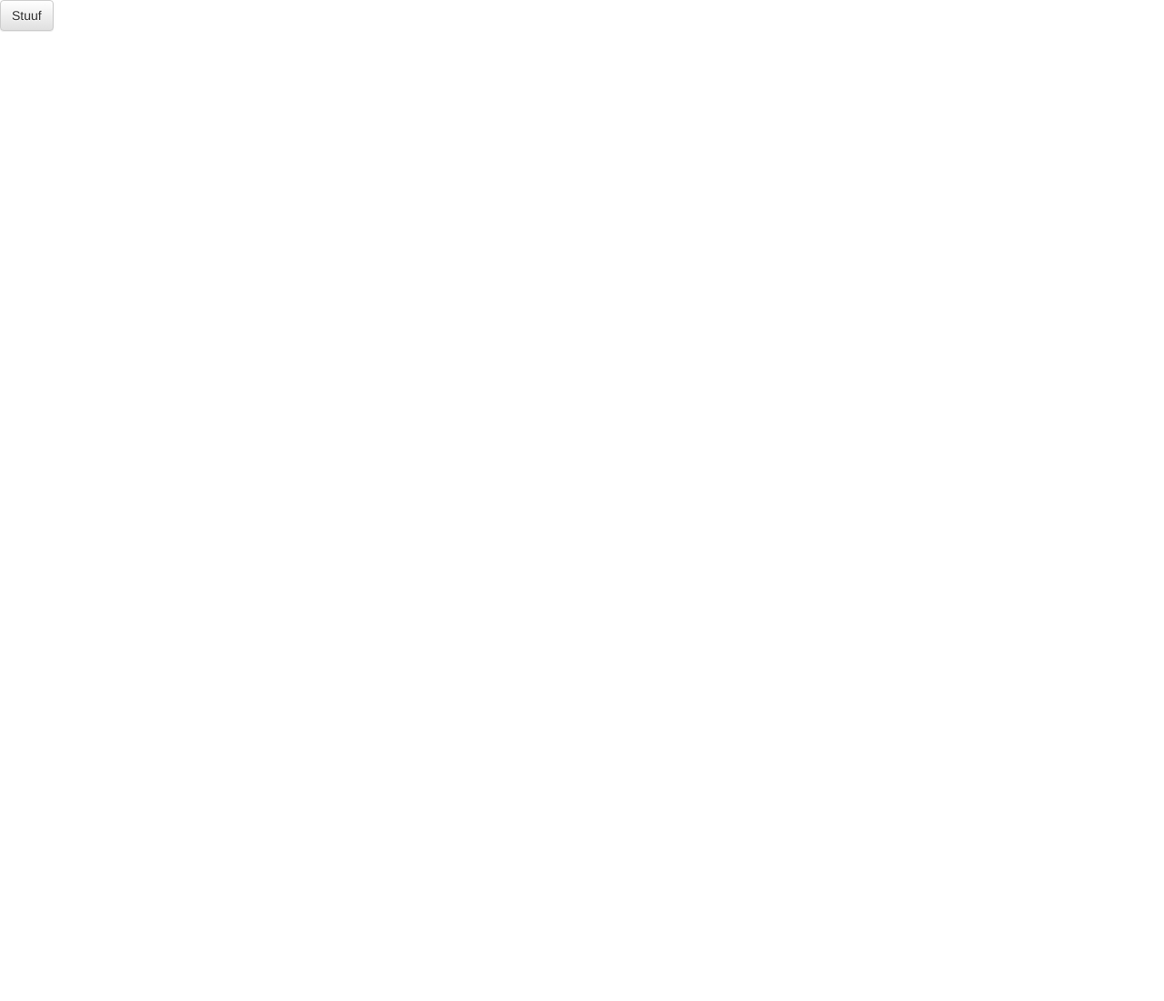
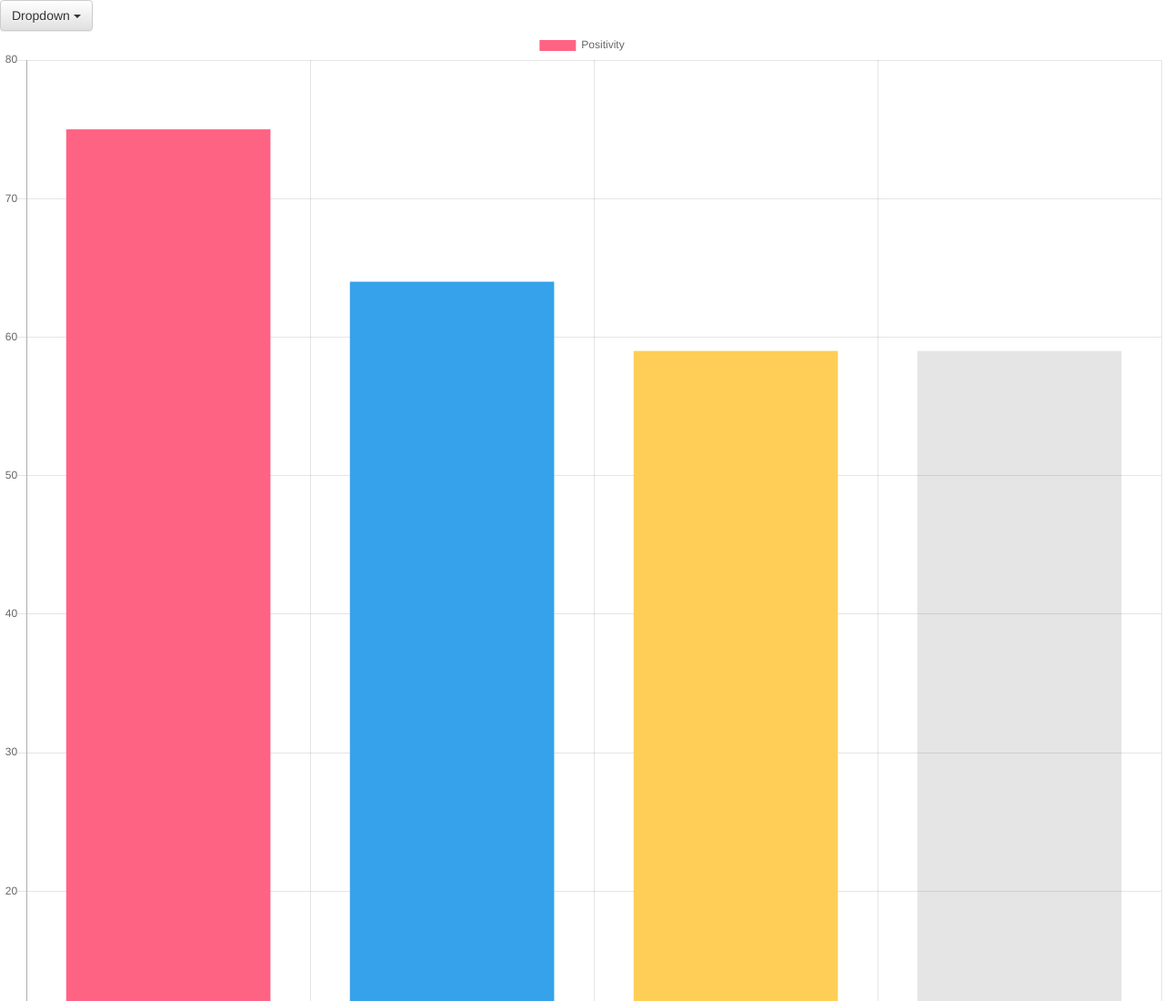
Before and after one commit to jzeiders/HackRice, a website: page www/index.html in a window 1280 px wide. Shown: the top 1100 px of the page at 91% size. Before the commit the page ends 800 px from the top, so only its background shows below. Drawn offline with nearby package versions, Linux system fonts and the light colour scheme.

Commit message:
Some Graphs

```diff
--- /dev/null
+++ b/www/charts.js
@@ -0,0 +1,126 @@
+var jackData = JSON.parse('[{"name":"Darren Wang","positivity":59,"closeness":5},{"name":"Sushanth Raman","positivity":64,"closeness":7},{"name":"Ciara Judge","positivity":59,"closeness":3},{"name":"Danny Liu","positivity":75,"closeness":3}]');
+var jackPositivity = jackData.sort(function(a, b) {
+	if (a.positivity * 1 < b.positivity * 1) {
+		return 1;
+	}
+	if (a.positivity * 1 > b.positivity * 1) {
+		return -1;
+	}
+	// a must be equal to b
+	return 0;
+});
+var jackPoslabels = jackPositivity.map(function(v) {
+	return v.name;
+})
+var jackPosData = jackPositivity.map(function(v) {
+	return v.positivity;
+})
+console.log(jackPosData);
+var ctx = $("#jackChartPos");
+var jackChartPos = new Chart(ctx, {
+	type: 'bar',
+	data: {
+		labels: jackPoslabels,
+		datasets: [{
+			label: 'Positivity',
+      backgroundColor: [
+				"#FF6384",
+				"#36A2EB",
+				"#FFCE56"
+			],
+			data: jackPosData
+		}]
+	},
+	options: {
+		scales: {
+			yAxes: [{
+				ticks: {
+					beginAtZero: true
+				}
+			}]
+		}
+	}
+});
+var jackCloseness = jackData.sort(function(a, b) {
+	if (a.closeness < b.closeness) {
+		return 1;
+	}
+	if (a.closeness > b.closeness) {
+		return -1;
+	}
+	// a must be equal to b
+	return 0;
+});
+var ctz = $("#jackPieChart")
+var myPieChart = new Chart(ctz, {
+	type: 'pie',
+	data: {
+		labels: jackCloseness.map(function(v){
+      return v.name
+    }),
+		datasets: [{
+			data: jackCloseness.map(function(v){
+        return v.closeness*20;
+      }),
+			backgroundColor: [
+				"#FF6384",
+				"#36A2EB",
+				"#FFCE56"
+			],
+			hoverBackgroundColor: [
+				"#FF6384",
+				"#36A2EB",
+				"#FFCE56"
+			]
+		}]
+	}
+});
+
+
+
+
+
+var jackBestFriend = jackData.sort(function(a, b) {
+	if (a.positivity * a.closeness < b.positivity * b.closeness) {
+		return 1;
+	}
+	if (a.positivity * a.closeness > b.positivity * b.closeness) {
+		return -1;
+	}
+	// a must be equal to b
+	return 0;
+});
+
+
+var jackBestlabels = jackBestFriend.map(function(v) {
+	return v.name;
+})
+var jackBestData = jackBestFriend.map(function(v) {
+	return v.positivity * v.closeness;
+})
+var cty = $("#jackChartCloseness")
+var jackChartBest = new Chart(cty, {
+	type: 'bar',
+	data: {
+		labels: jackBestlabels,
+		datasets: [{
+			label: 'Friendliness',
+			data: jackBestData,
+      backgroundColor: [
+        "#FF6384",
+        "#36A2EB",
+        "#FFCE56"
+      ],
+		}]
+	},
+	options: {
+		scales: {
+			yAxes: [{
+				ticks: {
+					beginAtZero: true
+				}
+			}]
+		}
+	}
+});
+console.log(jackPositivity, jackBestFriend)
--- a/www/index.html
+++ b/www/index.html
@@ -12,53 +12,26 @@
 	<!-- Latest compiled and minified JavaScript -->
 	<script src="https://maxcdn.bootstrapcdn.com/bootstrap/3.3.7/js/bootstrap.min.js" integrity="sha384-Tc5IQib027qvyjSMfHjOMaLkfuWVxZxUPnCJA7l2mCWNIpG9mGCD8wGNIcPD7Txa" crossorigin="anonymous"></script>
 	<!-- END BOOTSTRAP -->
+  <script src="https://cdnjs.cloudflare.com/ajax/libs/Chart.js/2.3.0/Chart.js"></script>
+
 </head>
-<div id="fb-root"></div>
-<script>
-  var accessToken = null;
-	window.fbAsyncInit = function() {
-		FB.init({
-			appId: '157992357993099',
-			xfbml: true,
-			version: 'v2.8'
-		});
-		FB.AppEvents.logPageView();
-    FB.login(function(response) {
-  cconsole.log(response)
-}, {scope: 'email,user_likes'});
-	};
+<body>
+  <div class="dropdown">
+  <button class="btn btn-default dropdown-toggle" type="button" id="dropdownMenu1" data-toggle="dropdown" aria-haspopup="true" aria-expanded="true">
+    Dropdown
+    <span class="caret"></span>
+  </button>
+  <ul class="dropdown-menu" aria-labelledby="dropdownMenu1">
+    <li><a href="#" id="#jack">Jack1</a></li>
+    <li><a href="#" id=#jack2>Jack2</a></li>
+    <li role="separator" class="divider"></li>
+  </ul>
+</div>
+<div>
+  <canvas id="jackChartPos" width="400" height="400"></canvas>
+  <canvas id="jackChartCloseness" width="400" height="400"></canvas>
+  <canvas id="jackPieChart" width="400" height="400"></canvas>
 
-	(function(d, s, id) {
-		var js, fjs = d.getElementsByTagName(s)[0];
-		if (d.getElementById(id)) return;
-		js = d.createElement(s);
-		js.id = id;
-		js.src = "//connect.facebook.net/en_US/sdk.js" // #xfbml=1&version=v2.8&appId=157992357993099";
-		fjs.parentNode.insertBefore(js, fjs);
-	}(document, 'script', 'facebook-jssdk'));
-
-	onLogin = function() {
-		FB.getLoginStatus(function(response) {
-			if (response.status === 'connected') {
-				accessToken = response.authResponse.accessToken;
-        console.log("Succesfully Loged In", response.authResponse.userID)
-			} else {
-				console.log(response)
-			}
-		});
-	}
-
-</script>
-
-<body>
-	<button id="test" class="btn btn-default" type="button">Stuuf</button>
-	<div class="fb-login-button" data-scope="email, user_likes" onLogin="onLogin()" data-max-rows="1" data-size="medium" data-show-faces="false" data-auto-logout-link="false"></div>
-</body>
-<script>
-	$("#test").click(function() {
-		console.log("test")
-		onLogin();
-	})
-</script>
-
-</html>
+</div>
+<script src = "charts.js"></script>
+</body
```
Also changed, not shown: www/fbindex.html (added, +64 -0 lines), www/jackData.json (renamed from jackData.json).
